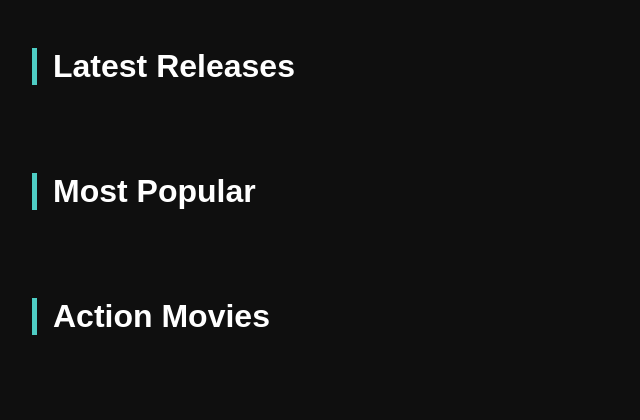
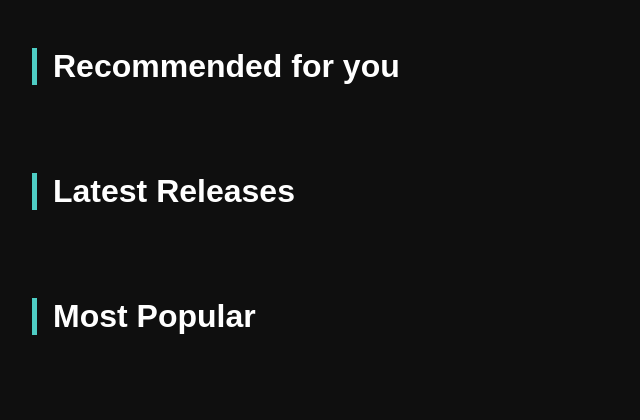
Before and after one commit to Anshuman-cs50/Hybrid-Recommendation-System, a Flask app: page / in a window 1280 px wide. Shown: the part 211-631 px from the top of the page, without its empty margins (0-640 px from the left). Run offline with Flask 3, Linux system fonts and the light colour scheme; data that the repository does not hold is empty.

Commit message:
Add user login functionality and movie recommendation feature

```diff
--- a/app.py
+++ b/app.py
@@ -1,7 +1,10 @@
-from flask import Flask, render_template, jsonify, request
+from flask import Flask, render_template, jsonify, request, session
 import pymysql
 
 app = Flask(__name__)
+
+# import import_ipynb
+# from movie_recommendation_system_with_basic_concept import Recommend_Movies_with_BOW
 
 # Database configuration (update with your credentials)
 app.config['MYSQL_HOST'] = 'localhost'
@@ -23,14 +26,40 @@ def get_db_connection():
 def index():
     return render_template('index.html')
 
+def Recommend_movie_to_user(user_id):
+    connection = get_db_connection()
+    try:
+        with connection.cursor() as cursor:
+            # Fetch user preferences or history from the database
+            cursor.execute("""
+                            select title from movies where movie_id in
+                            (select movie_id from user_saved_movies where user_id = %s);
+                        """, (user_id,))
+            user_preferences = [movie[0] for movie in cursor.fetchall()]
+
+            if user_preferences:
+                # Call your recommendation function here
+                recommended_movies = tuple()
+                for movie in user_preferences:
+                    recommended_movies += Recommend_Movies_with_BOW(movie)
+                return recommended_movies
+            else:
+                return []
+    finally:
+        connection.close()
+
 @app.route('/api/movies')
 def get_movies():
+    if session.get('user_id') is None:
+        return render_template('login.html')
+
     # This is where you'll implement your database queries
     # Sample structure - replace with actual database queries
     movies = {
         "latest": [],
         "popular": [],
-        "action": []
+        "action": [],
+        "Recommended": [],
     }
 
     try:
@@ -45,6 +74,8 @@ def get_movies():
                 LIMIT 10
             """)
             movies['latest'] = cursor.fetchall()
+
+            # movies['Recommended'] = Recommend_Movies_to_user(session['user_id'])
 
             # Query for popular movies
             cursor.execute("""
--- a/templates/index.html
+++ b/templates/index.html
@@ -22,6 +22,11 @@
     </header>
 
     <main>
+        <section class="category-section" id="Recommended">
+            <h2 class="category-title">Recommended for you</h2>
+            <div class="movies-container" id="Recommended-movies"></div>
+        </section>
+
         <section class="category-section" id="latest">
             <h2 class="category-title">Latest Releases</h2>
             <div class="movies-container" id="latest-movies"></div>
--- a/templates/sign_in_button.html
+++ b/templates/sign_in_button.html
@@ -7,8 +7,8 @@
     <header>
         <nav>
             <ul>
-                {% if current_user.is_authenticated %}
-                    <li>Welcome, {{ current_user.name }}!</li>
+                {% if is_authenticated %}
+                    <li>Welcome, {{ user.name }}!</li>
                     <li><a href="{{ url_for('logout') }}">Logout</a></li>
                 {% else %}
                     <li><a href="{{ url_for('login') }}">Sign In</a></li>
```
Also changed, not shown: templates/login.html (renamed from templates/login_page.html), 1 other file.
